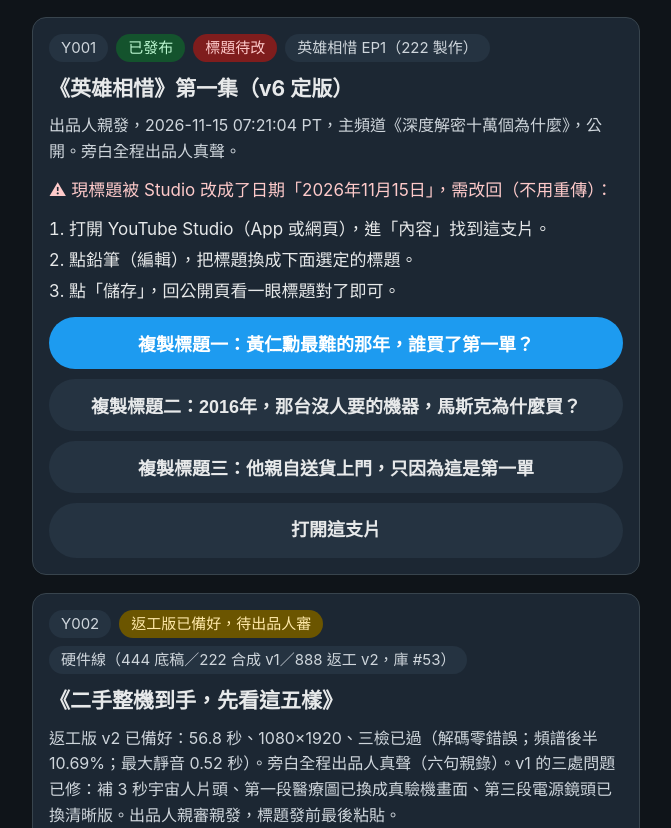
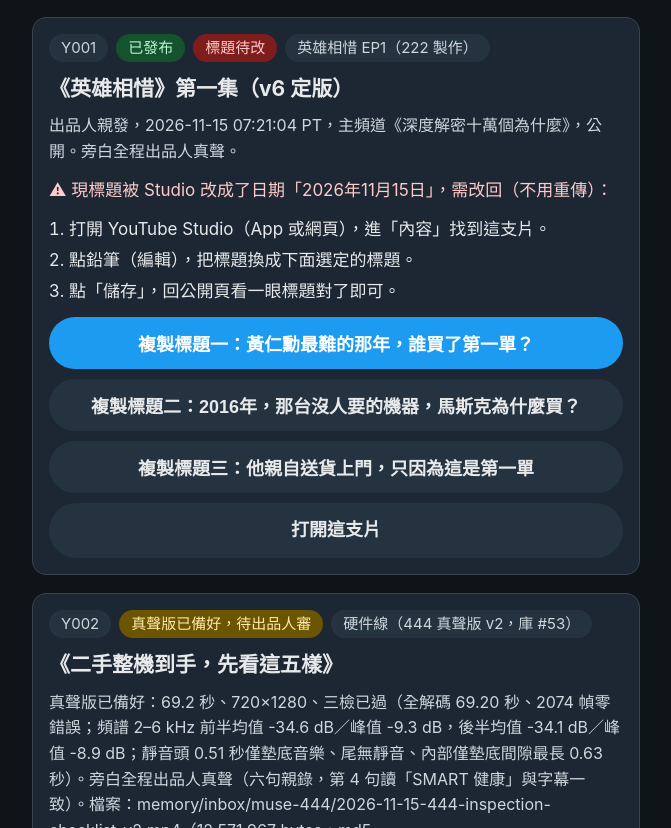
Before and after one commit to xinkexue88/100kwhys, a plain HTML site: page yt-outbox/index.html in a window 1280 px wide. Shown: the part 124-952 px from the top of the page, without its empty margins (304-975 px from the left). Drawn offline with Linux system fonts and the light colour scheme.

Commit message:
Y002: swap to 444 real-voice v2 (69.2s, 720x1280; producer decision 2026-11-16 00:37 PT; remove clone-v2 download link)

```diff
--- a/yt-outbox/index.html
+++ b/yt-outbox/index.html
@@ -100,17 +100,16 @@
 <div class="card">
   <div class="meta">
     <span class="tag">Y002</span>
-    <span class="tag todo">返工版已備好，待出品人審</span>
-    <span class="tag">硬件線（444 底稿／222 合成 v1／888 返工 v2，庫 #53）</span>
+    <span class="tag todo">真聲版已備好，待出品人審</span>
+    <span class="tag">硬件線（444 真聲版 v2，庫 #53）</span>
   </div>
   <div class="ttl">《二手整機到手，先看這五樣》</div>
-  <p class="note">返工版 v2 已備好：56.8 秒、1080×1920、三檢已過（解碼零錯誤；頻譜後半 10.69%；最大靜音 0.52 秒）。旁白全程出品人真聲（六句親錄）。v1 的三處問題已修：補 3 秒宇宙人片頭、第一段醫療圖已換成真驗機畫面、第三段電源鏡頭已換清晰版。出品人親審親發，標題發前最後粘貼。</p>
+  <p class="note">真聲版已備好：69.2 秒、720×1280、三檢已過（全解碼 69.20 秒、2074 幀零錯誤；頻譜 2–6 kHz 前半均值 -34.6 dB／峰值 -9.3 dB，後半均值 -34.1 dB／峰值 -8.9 dB；靜音頭 0.51 秒僅墊底音樂、尾無靜音、內部僅墊底間隙最長 0.63 秒）。旁白全程出品人真聲（六句親錄，第 4 句讀「SMART 健康」與字幕一致）。檔案：memory/inbox/muse-444/2026-11-15-444-inspection-checklist-v2.mp4（12,571,967 bytes，md5 24f820847355d8124a2ba71941969f2b），倉庫 newworldsi/my-ai-memory，提交 a7466f3。出品人親審親發，標題發前最後粘貼。</p>
   <div class="text">二手整機到手別急著開機玩，五樣驗完再放心用：顯卡、電源、內存硬盤、CPU 散熱、交易本身。</div>
   <p class="note">標籤：#二手電腦 #RTX3090 #驗機 #深度解密十萬個為什麼</p>
   <div class="btns">
     <button data-copy="二手整機到手，先看這五樣">複製標題：二手整機到手，先看這五樣</button>
     <button class="ghost" data-copy="二手整機到手別急著開機玩，五樣驗完再放心用：顯卡、電源、內存硬盤、CPU 散熱、交易本身。">複製簡介</button>
-    <a class="btn ghost" href="https://muse.ai/files/1276580655546558/1138961478842153/9sp1lp6n50e3hw65vtsf755q/2026-11-15-3090-checklist-v2.mp4" target="_blank" rel="noopener">下載成片 v2（連結至 2026-11-17 23:02 PT，過期喊 888 重發）</a>
   </div>
 </div>
 
```
